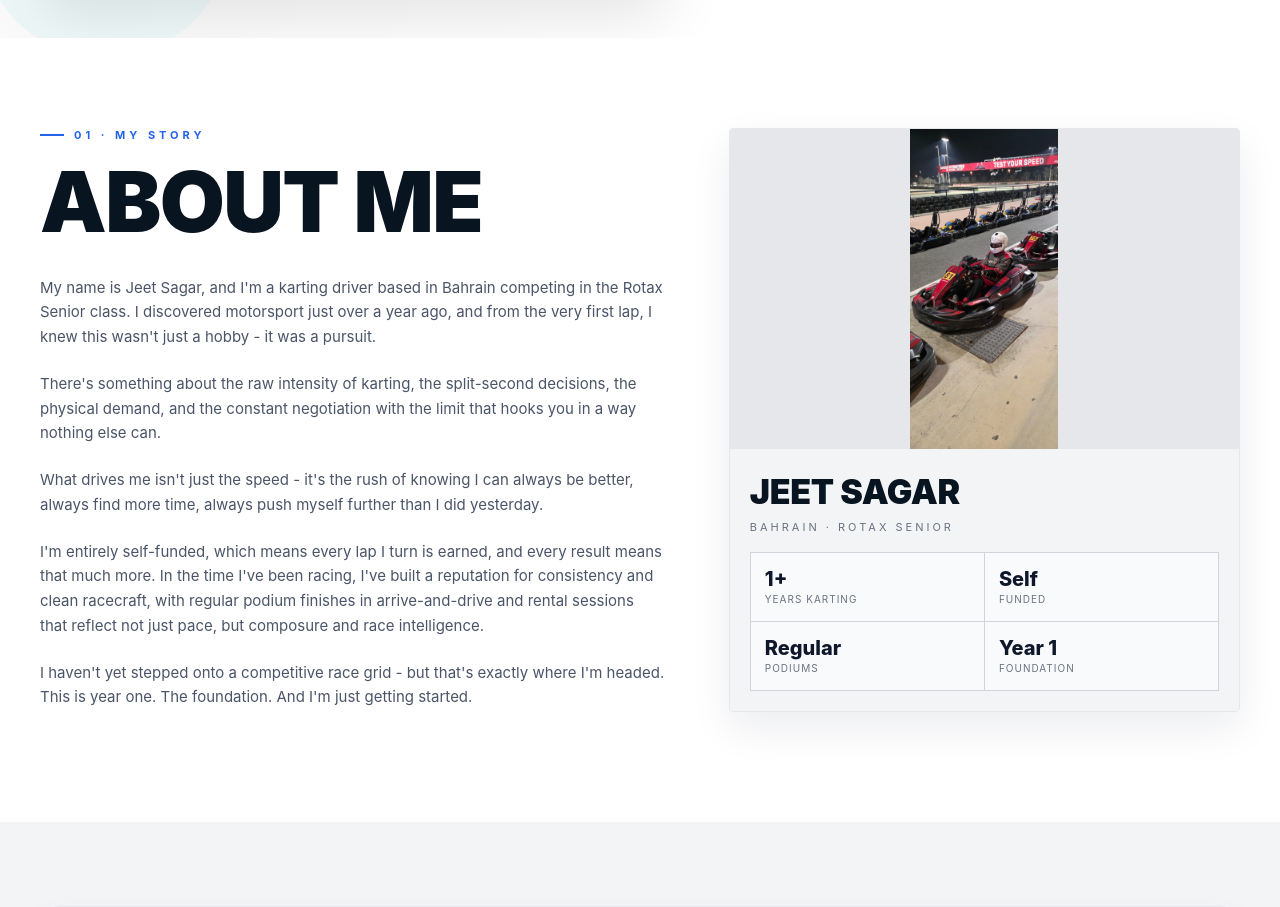
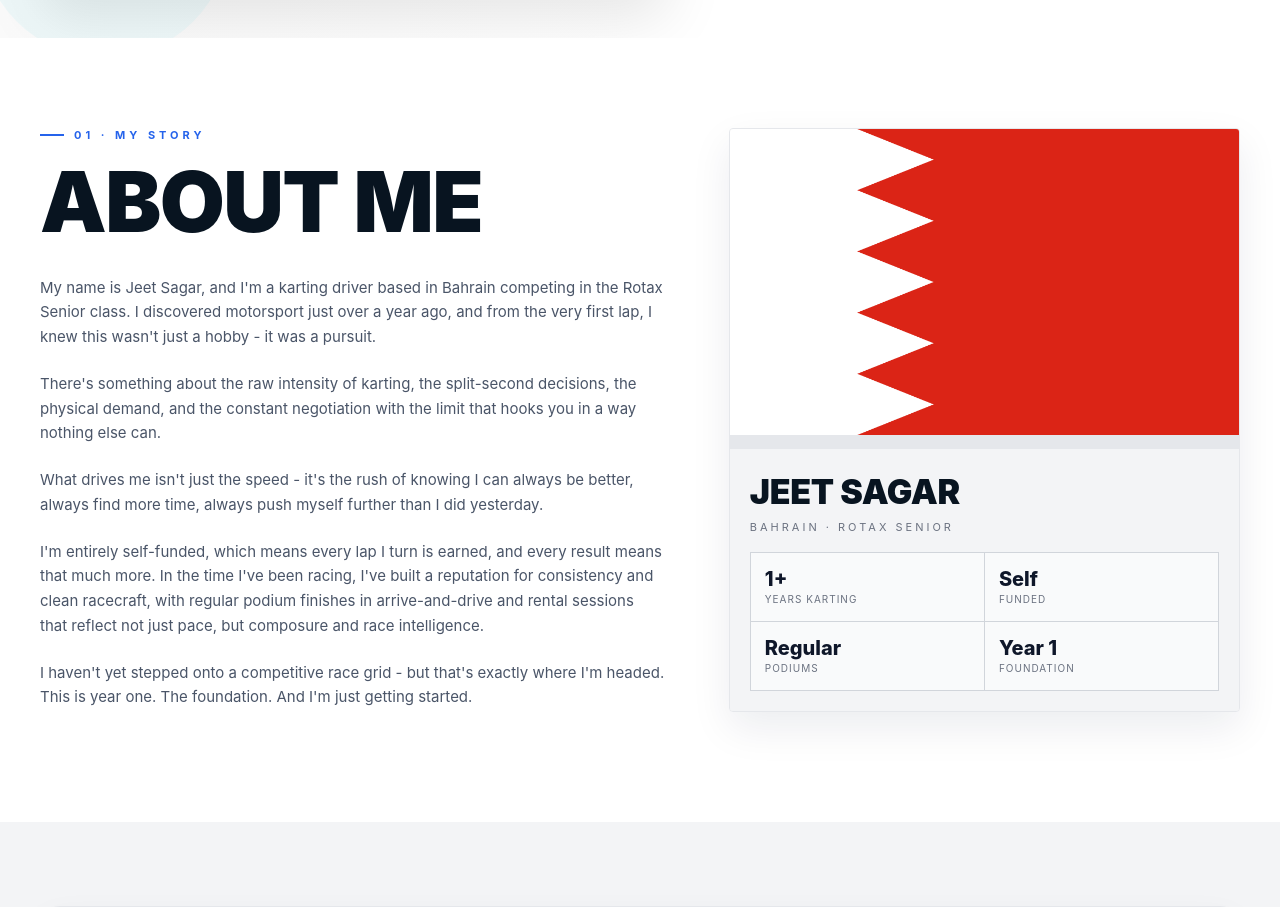
Before and after one commit to AlbiGam/jeet-sagar-website, a React (Vite) app: page / in a window 1280 px wide. Shown: the part 807-1714 px from the top of the page. Built offline with nearby package versions, Linux system fonts and the light colour scheme.

Commit message:
Use about_me.PNG in about section

```diff
--- a/src/components/AboutSection.jsx
+++ b/src/components/AboutSection.jsx
@@ -22,7 +22,7 @@ export default function AboutSection() {
         </div>
 
         <aside className="about-card" aria-label="Driver profile summary">
-          <img src={`${import.meta.env.BASE_URL}main_page.jpeg`} alt="Jeet Sagar karting" className="about-card-image" />
+          <img src={`${import.meta.env.BASE_URL}about_me.PNG`} alt="Jeet Sagar karting" className="about-card-image" />
           <div className="about-card-body">
             <h3 className="about-card-name">JEET SAGAR</h3>
             <p className="about-card-meta">{a.meta}</p>
```
Also changed, not shown: public/about_me.PNG (added).
